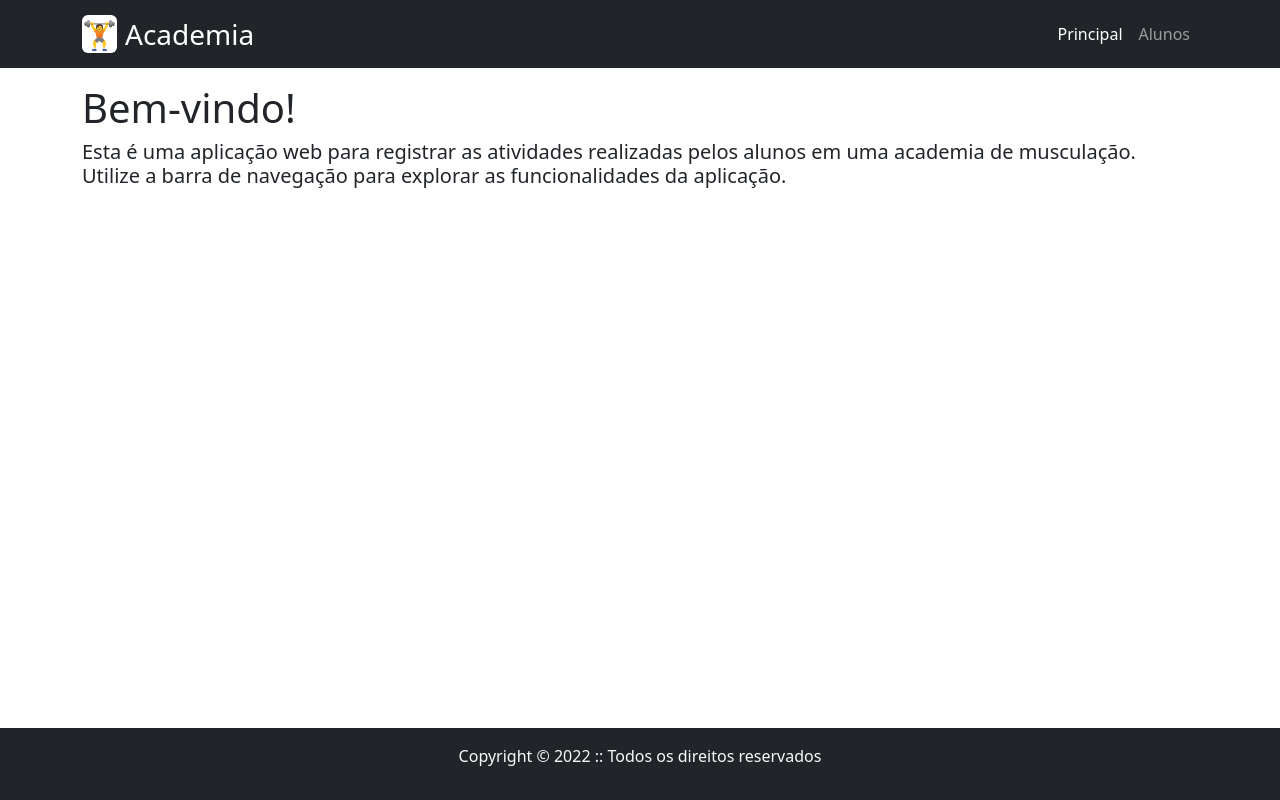
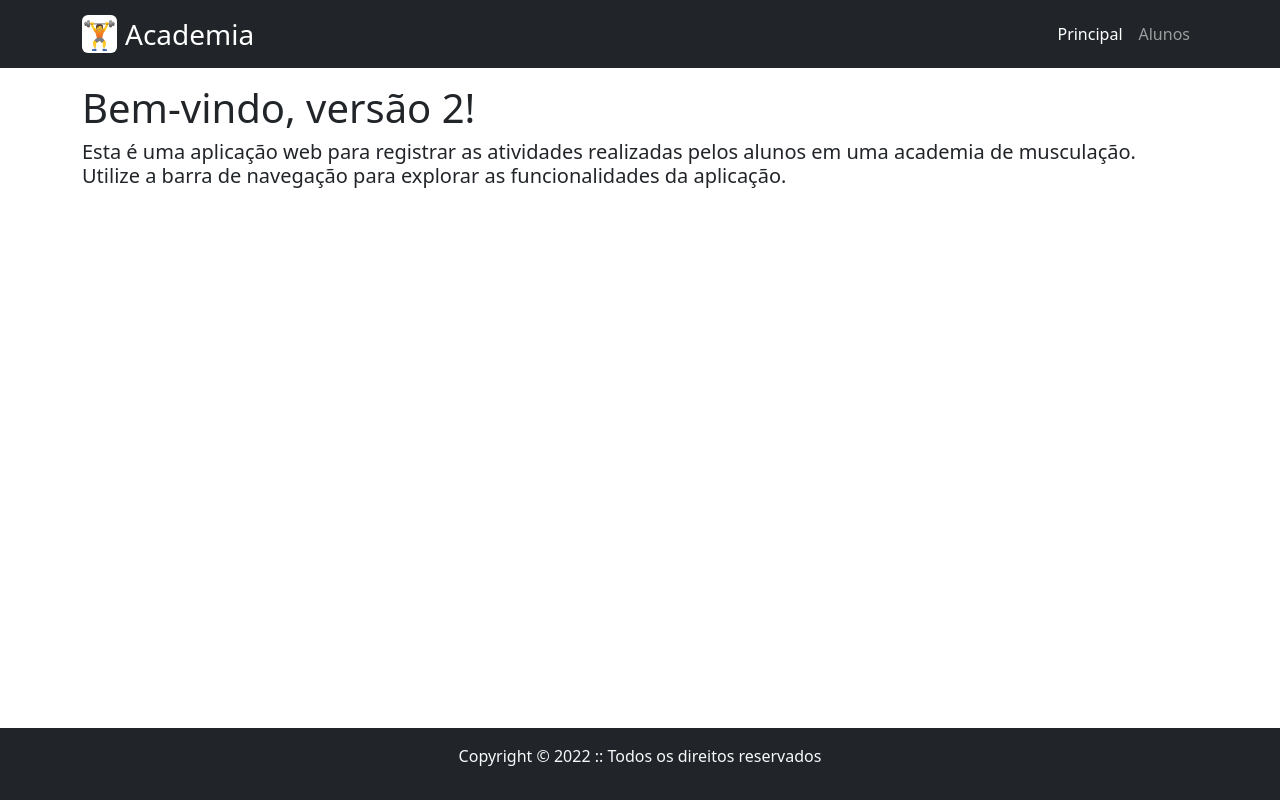
Before and after one commit to maroquio/AcademiaMERN, a React (Create React App) app in the folder frontend/: page / in a window 1280 px wide. Built offline with nearby package versions, Linux system fonts and the light colour scheme.

Commit message:
versão 2

```diff
--- a/frontend/src/pages/Principal.js
+++ b/frontend/src/pages/Principal.js
@@ -1,7 +1,7 @@
 const Principal = () => {
     return (
         <>
-            <h1>Bem-vindo!</h1>
+            <h1>Bem-vindo, versão 2!</h1>
             <h5>Esta é uma aplicação web para registrar as atividades realizadas pelos alunos em uma academia de musculação. Utilize a barra de navegação para explorar as funcionalidades da aplicação.</h5>
         </>
     );
```
